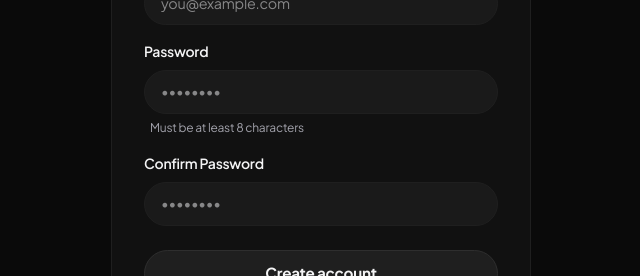
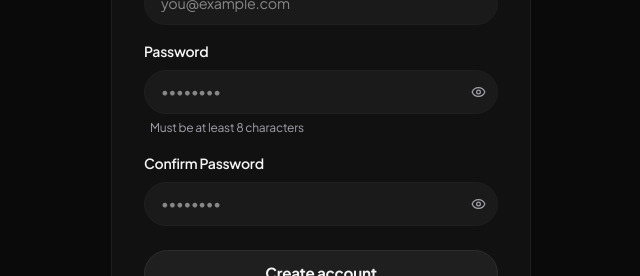
Before and after one commit to agarwalaman598/job-application-assistant, a React (Vite) app in the folder frontend/: page /register in a window 1280 px wide. Shown: the part 351-627 px from the top of the page, without its empty margins (319-959 px from the left). Built offline with nearby package versions, Linux system fonts and the light colour scheme; no server answers.

Commit message:
feat: add show password functionality to Login, Register, and Reset Password pages

```diff
--- a/frontend/src/pages/LoginPage.jsx
+++ b/frontend/src/pages/LoginPage.jsx
@@ -2,6 +2,7 @@ import { useState, useEffect } from 'react';
 import { Helmet } from 'react-helmet-async';
 import { Link, useNavigate } from 'react-router-dom';
 import { toast } from 'sonner';
+import { Eye } from 'lucide-react';
 import { useAuth } from '../context/AuthContext';
 import api from '../api';
 
@@ -10,6 +11,7 @@ export default function LoginPage() {
   const [password, setPassword] = useState('');
   const [error, setError]       = useState('');
   const [message, setMessage]   = useState('');
+  const [showPassword, setShowPassword] = useState(false);
   const [loading, setLoading]   = useState(false);
   const [resending, setResending] = useState(false);
   const { login }  = useAuth();
@@ -135,11 +137,12 @@ export default function LoginPage() {
                 Forgot password?
               </Link>
             </div>
+            <div style={{ position: 'relative' }}>
               <input
-              type="password" value={password} onChange={e => setPassword(e.target.value)}
+                type={showPassword ? 'text' : 'password'} value={password} onChange={e => setPassword(e.target.value)}
                 placeholder="••••••••" required
                 style={{
-                width: '100%', padding: '10px 16px',
+                  width: '100%', padding: '10px 42px 10px 16px',
                   background: 'var(--input)', border: '1px solid var(--border)',
                   borderRadius: '9999px', color: 'var(--foreground)',
                   fontSize: '0.9rem', outline: 'none', fontFamily: 'inherit',
@@ -148,6 +151,30 @@ export default function LoginPage() {
                 onFocus={e => e.target.style.borderColor = 'var(--primary)'}
                 onBlur={e => e.target.style.borderColor = 'var(--border)'}
               />
+              <button
+                type="button"
+                aria-label="Hold to show password"
+                title="Hold to show password"
+                style={{
+                  position: 'absolute', right: 12, top: '50%', transform: 'translateY(-50%)',
+                  background: 'none', border: 'none', cursor: 'pointer', color: 'var(--muted-foreground)',
+                  padding: 0, display: 'flex', alignItems: 'center',
+                }}
+                onPointerDown={() => setShowPassword(true)}
+                onPointerUp={() => setShowPassword(false)}
+                onPointerLeave={() => setShowPassword(false)}
+                onPointerCancel={() => setShowPassword(false)}
+                onBlur={() => setShowPassword(false)}
+                onKeyDown={(e) => {
+                  if (e.key === ' ' || e.key === 'Enter') setShowPassword(true);
+                }}
+                onKeyUp={(e) => {
+                  if (e.key === ' ' || e.key === 'Enter') setShowPassword(false);
+                }}
+              >
+                <Eye size={15} />
+              </button>
+            </div>
           </div>
 
           {/* Submit */}
--- a/frontend/src/pages/RegisterPage.jsx
+++ b/frontend/src/pages/RegisterPage.jsx
@@ -2,7 +2,7 @@ import { useState } from 'react';
 import { Helmet } from 'react-helmet-async';
 import { Link } from 'react-router-dom';
 import { useAuth } from '../context/AuthContext';
-import { Mail } from 'lucide-react';
+import { Eye, Mail } from 'lucide-react';
 
 const INPUT_STYLE = {
   width: '100%', padding: '10px 16px',
@@ -22,6 +22,8 @@ export default function RegisterPage() {
   const [email, setEmail]             = useState('');
   const [password, setPassword]       = useState('');
   const [confirmPwd, setConfirmPwd]   = useState('');
+  const [showPassword, setShowPassword] = useState(false);
+  const [showConfirmPassword, setShowConfirmPassword] = useState(false);
   const [error, setError]             = useState('');
   const [loading, setLoading]         = useState(false);
   const [registered, setRegistered]   = useState(false);
@@ -44,6 +46,20 @@ export default function RegisterPage() {
 
   const focus = (e) => { e.target.style.borderColor = 'var(--primary)'; };
   const blur  = (e) => { e.target.style.borderColor = 'var(--border)'; };
+
+  const holdShowHandlers = (setter) => ({
+    onPointerDown: () => setter(true),
+    onPointerUp: () => setter(false),
+    onPointerLeave: () => setter(false),
+    onPointerCancel: () => setter(false),
+    onBlur: () => setter(false),
+    onKeyDown: (e) => {
+      if (e.key === ' ' || e.key === 'Enter') setter(true);
+    },
+    onKeyUp: (e) => {
+      if (e.key === ' ' || e.key === 'Enter') setter(false);
+    },
+  });
 
   // ── Post-registration screen ──────────────────────────────────────────────
   if (registered) {
@@ -141,8 +157,24 @@ export default function RegisterPage() {
 
           <div style={{ marginBottom: '1rem' }}>
             <label style={LABEL_STYLE}>Password</label>
-            <input type="password" value={password} onChange={e => setPassword(e.target.value)}
-              placeholder="••••••••" required minLength={8} style={INPUT_STYLE} onFocus={focus} onBlur={blur} />
+            <div style={{ position: 'relative' }}>
+              <input type={showPassword ? 'text' : 'password'} value={password} onChange={e => setPassword(e.target.value)}
+                placeholder="••••••••" required minLength={8}
+                style={{ ...INPUT_STYLE, paddingRight: '42px' }} onFocus={focus} onBlur={blur} />
+              <button
+                type="button"
+                aria-label="Hold to show password"
+                title="Hold to show password"
+                style={{
+                  position: 'absolute', right: 12, top: '50%', transform: 'translateY(-50%)',
+                  background: 'none', border: 'none', cursor: 'pointer', color: 'var(--muted-foreground)',
+                  padding: 0, display: 'flex', alignItems: 'center',
+                }}
+                {...holdShowHandlers(setShowPassword)}
+              >
+                <Eye size={15} />
+              </button>
+            </div>
             <p style={{ fontSize: '0.75rem', color: 'var(--muted-foreground)', marginTop: '0.35rem', paddingLeft: '6px' }}>
               Must be at least 8 characters
             </p>
@@ -150,8 +182,24 @@ export default function RegisterPage() {
 
           <div style={{ marginBottom: '1.5rem' }}>
             <label style={LABEL_STYLE}>Confirm Password</label>
-            <input type="password" value={confirmPwd} onChange={e => setConfirmPwd(e.target.value)}
-              placeholder="••••••••" required style={INPUT_STYLE} onFocus={focus} onBlur={blur} />
+            <div style={{ position: 'relative' }}>
+              <input type={showConfirmPassword ? 'text' : 'password'} value={confirmPwd} onChange={e => setConfirmPwd(e.target.value)}
+                placeholder="••••••••" required
+                style={{ ...INPUT_STYLE, paddingRight: '42px' }} onFocus={focus} onBlur={blur} />
+              <button
+                type="button"
+                aria-label="Hold to show confirm password"
+                title="Hold to show confirm password"
+                style={{
+                  position: 'absolute', right: 12, top: '50%', transform: 'translateY(-50%)',
+                  background: 'none', border: 'none', cursor: 'pointer', color: 'var(--muted-foreground)',
+                  padding: 0, display: 'flex', alignItems: 'center',
+                }}
+                {...holdShowHandlers(setShowConfirmPassword)}
+              >
+                <Eye size={15} />
+              </button>
+            </div>
           </div>
 
           <button type="submit" disabled={loading} style={{
--- a/frontend/src/pages/ResetPasswordPage.jsx
+++ b/frontend/src/pages/ResetPasswordPage.jsx
@@ -2,19 +2,34 @@ import { useState } from 'react';
 import { Helmet } from 'react-helmet-async';
 import { useSearchParams, useNavigate } from 'react-router-dom';
 import api from '../api';
-import { KeyRound, Loader2, CheckCircle, Eye, EyeOff } from 'lucide-react';
+import { KeyRound, Loader2, CheckCircle, Eye } from 'lucide-react';
 
 export default function ResetPasswordPage() {
   const [params] = useSearchParams();
   const navigate = useNavigate();
   const [password, setPassword] = useState('');
   const [confirm, setConfirm] = useState('');
-  const [showPw, setShowPw] = useState(false);
+  const [showPassword, setShowPassword] = useState(false);
+  const [showConfirmPassword, setShowConfirmPassword] = useState(false);
   const [loading, setLoading] = useState(false);
   const [done, setDone] = useState(false);
   const [error, setError] = useState('');
 
   const token = params.get('token') || '';
+
+  const holdShowHandlers = (setter) => ({
+    onPointerDown: () => setter(true),
+    onPointerUp: () => setter(false),
+    onPointerLeave: () => setter(false),
+    onPointerCancel: () => setter(false),
+    onBlur: () => setter(false),
+    onKeyDown: (e) => {
+      if (e.key === ' ' || e.key === 'Enter') setter(true);
+    },
+    onKeyUp: (e) => {
+      if (e.key === ' ' || e.key === 'Enter') setter(false);
+    },
+  });
 
   const handleSubmit = async (e) => {
     e.preventDefault();
@@ -59,17 +74,29 @@ export default function ResetPasswordPage() {
             <form onSubmit={handleSubmit}>
               <label style={{ display: 'block', fontSize: '0.75rem', color: '#8b8b92', marginBottom: '4px' }}>New Password</label>
               <div style={{ position: 'relative', marginBottom: '12px' }}>
-                <input type={showPw ? 'text' : 'password'} value={password} onChange={e => setPassword(e.target.value)}
+                <input type={showPassword ? 'text' : 'password'} value={password} onChange={e => setPassword(e.target.value)}
                   className="input-field" placeholder="New password" required style={{ paddingRight: '40px', width: '100%', boxSizing: 'border-box' }} />
-                <button type="button" onClick={() => setShowPw(!showPw)}
-                  style={{ position: 'absolute', right: '10px', top: '50%', transform: 'translateY(-50%)', background: 'none', border: 'none', cursor: 'pointer', color: '#5a5a63' }}>
-                  {showPw ? <EyeOff size={14} /> : <Eye size={14} />}
+                <button type="button"
+                  aria-label="Hold to show password"
+                  title="Hold to show password"
+                  style={{ position: 'absolute', right: '10px', top: '50%', transform: 'translateY(-50%)', background: 'none', border: 'none', cursor: 'pointer', color: '#5a5a63', padding: 0, display: 'flex', alignItems: 'center' }}
+                  {...holdShowHandlers(setShowPassword)}>
+                  <Eye size={14} />
                 </button>
               </div>
 
               <label style={{ display: 'block', fontSize: '0.75rem', color: '#8b8b92', marginBottom: '4px' }}>Confirm Password</label>
-              <input type="password" value={confirm} onChange={e => setConfirm(e.target.value)}
-                className="input-field" placeholder="Confirm new password" required style={{ marginBottom: '12px', width: '100%', boxSizing: 'border-box' }} />
+              <div style={{ position: 'relative', marginBottom: '12px' }}>
+                <input type={showConfirmPassword ? 'text' : 'password'} value={confirm} onChange={e => setConfirm(e.target.value)}
+                  className="input-field" placeholder="Confirm new password" required style={{ width: '100%', boxSizing: 'border-box', paddingRight: '40px' }} />
+                <button type="button"
+                  aria-label="Hold to show confirm password"
+                  title="Hold to show confirm password"
+                  style={{ position: 'absolute', right: '10px', top: '50%', transform: 'translateY(-50%)', background: 'none', border: 'none', cursor: 'pointer', color: '#5a5a63', padding: 0, display: 'flex', alignItems: 'center' }}
+                  {...holdShowHandlers(setShowConfirmPassword)}>
+                  <Eye size={14} />
+                </button>
+              </div>
 
               {error && <p style={{ color: '#d94f4f', fontSize: '0.78rem', marginBottom: '10px' }}>{error}</p>}
 
```
Lines whose indentation alone changed are shown as unchanged.
